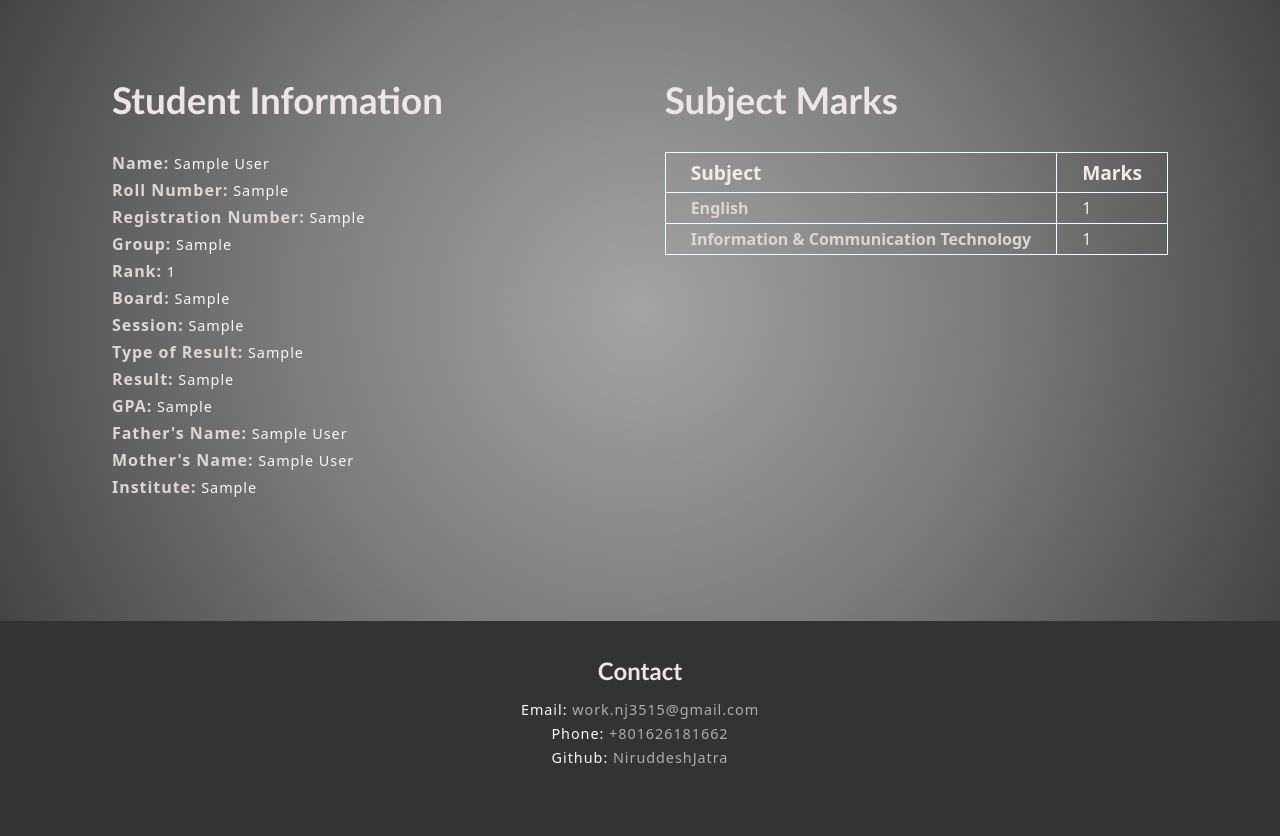
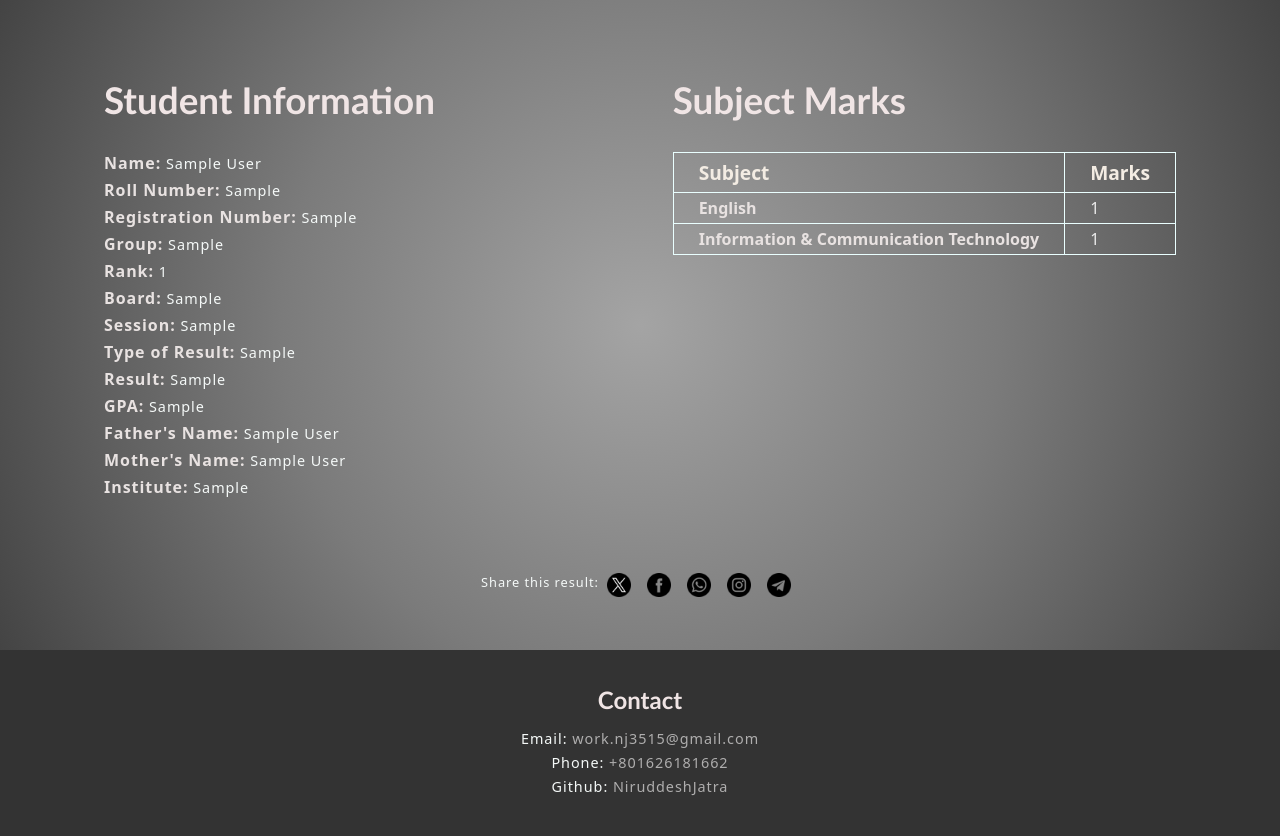
Before and after one commit to NiruddeshJatra/HSC_Rankings, a Django app: a page that uses templates/base.html in a window 1280 px wide. Shown: the part 65-901 px from the top of the page. Before the commit the page ends 832 px from the top, so only its background shows below. Run offline with Django 5.2, Linux system fonts and the light colour scheme; tables that the repository leaves empty hold one stand-in row (values such as "Sample post"); some web fonts are replaced.

Commit message:
added share buttons

```diff
--- a/Rankings/templates/individual_result.html
+++ b/Rankings/templates/individual_result.html
@@ -187,4 +187,34 @@
       </table>
     </div>
   </div>
+
+  <!-- Social Share Buttons -->
+  <div class="share-buttons">
+    <p style="font-size: 0.8rem;">Share this result:</p>
+
+    <!-- X -->
+    <a href="https://x.com/share?url={{ request.build_absolute_uri }}&text=Check%20out%20{{ student.name }}'s%20HSC%20results!" target="_blank">
+      <img src="{% static 'images/twitter.png' %}" alt="Share on X"  style="width: 24px; height: 24px; margin: 0 8px;"/>
+    </a>
+
+    <!-- Facebook -->
+    <a href="https://www.facebook.com/sharer.php?u={{ request.build_absolute_uri }}" target="_blank">
+      <img src="{% static 'images/facebook.png' %}" alt="Share on Facebook" style="width: 24px; height: 24px; margin: 0 8px;"/>
+    </a>
+
+    <!-- WhatsApp -->
+    <a href="https://api.whatsapp.com/send?text=Check%20out%20{{ student.name }}'s%20HSC%20results!%20{{ request.build_absolute_uri }}" target="_blank">
+      <img src="{% static 'images/whatsapp.png' %}" alt="Share on WhatsApp" style="width: 24px; height: 24px; margin: 0 8px;"/>
+    </a>
+
+    <!-- Instagram -->
+    <a href="https://instagram.com" target="_blank" title="Copy the link and share it on Instagram">
+      <img src="{% static 'images/instagram.png' %}" alt="Share on Instagram" style="width: 24px; height: 24px; margin: 0 8px;"/>
+    </a>
+
+    <!-- Telegram -->
+    <a href="https://telegram.me/share/url?url={{ request.build_absolute_uri }}&text=Check%20out%20{{ student.name }}'s%20HSC%20results!" target="_blank">
+      <img src="{% static 'images/telegram.png' %}" alt="Share on Telegram" style="width: 24px; height: 24px; margin: 0 8px;"/>
+    </a>
+  </div>
 {% endblock %}
--- a/static/css/global.css
+++ b/static/css/global.css
@@ -62,7 +62,7 @@ nav button {
 /* Main Content */
 main {
   background: radial-gradient(circle, #a4a4a4, #7b7b7b, #444444);
-  padding: 3em 3em;
+  padding: 3em 2.5em;
 }
 
 /* Footer */
--- a/static/css/individual_result.css
+++ b/static/css/individual_result.css
@@ -42,7 +42,12 @@ table {
 strong {
   font-weight: 600;
   font-size: 1rem;
-  color: rgb(221, 215, 212);
+  color: rgb(232, 226, 225);
+}
+
+.share-buttons {
+  display: flex;
+  justify-content: center;
 }
 
 @media (max-width: 1055px) {
@@ -121,4 +126,8 @@ strong {
     font-size: 0.7rem;
     padding: 3px 15px;
   }
+
+  .share-buttons img {
+    margin: 0 5px;
+  }
 }
--- a/templates/base.html
+++ b/templates/base.html
@@ -7,10 +7,23 @@
     <title>{% block title %} {% endblock %}</title>
     <meta
       name="description"
-      content="A website conatining the ranks of board exam results of Bangladesh"
+      content="HSC Rankings of Board Exam Results in Bangladesh for Science, Commerce, and Arts groups"
     />
     <meta name="author" content="niruddesh jatra" />
     <meta name="viewport" content="width=device-width, initial-scale=1" />
+
+    <!-- Open Graph Meta Tags -->
+    <meta property="og:title" content="HSC Rankings - Board Exam Results Bangladesh" />
+    <meta property="og:description" content="View rankings and results for HSC board exams in Bangladesh, categorized by Science, Commerce, and Arts groups." />
+    <meta property="og:image" content="{% static 'screenshots/home.png' %}" />
+    <meta property="og:type" content="website" />
+
+    <!-- Twitter Card Meta Tags -->
+    <meta name="twitter:card" content="summary_large_image" />
+    <meta name="twitter:title" content="HSC Rankings - Bangladesh Board Exam Results" />
+    <meta name="twitter:description" content="Find board exam rankings for HSC in Science, Commerce, and Arts groups." />
+    <meta name="twitter:image" content="{% static 'screenshots/home.png' %}" />
+
     <link rel="stylesheet" href="{% static 'css/global.css' %}" />
     <link rel="icon" href="{% static 'images/logo.ico' %}" />
   </head>
```
Also changed, not shown: static/images/facebook.png (added), static/images/instagram.png (added), static/images/telegram.png (added), static/images/twitter.png (added), static/images/whatsapp.png (added), 8 other files.
